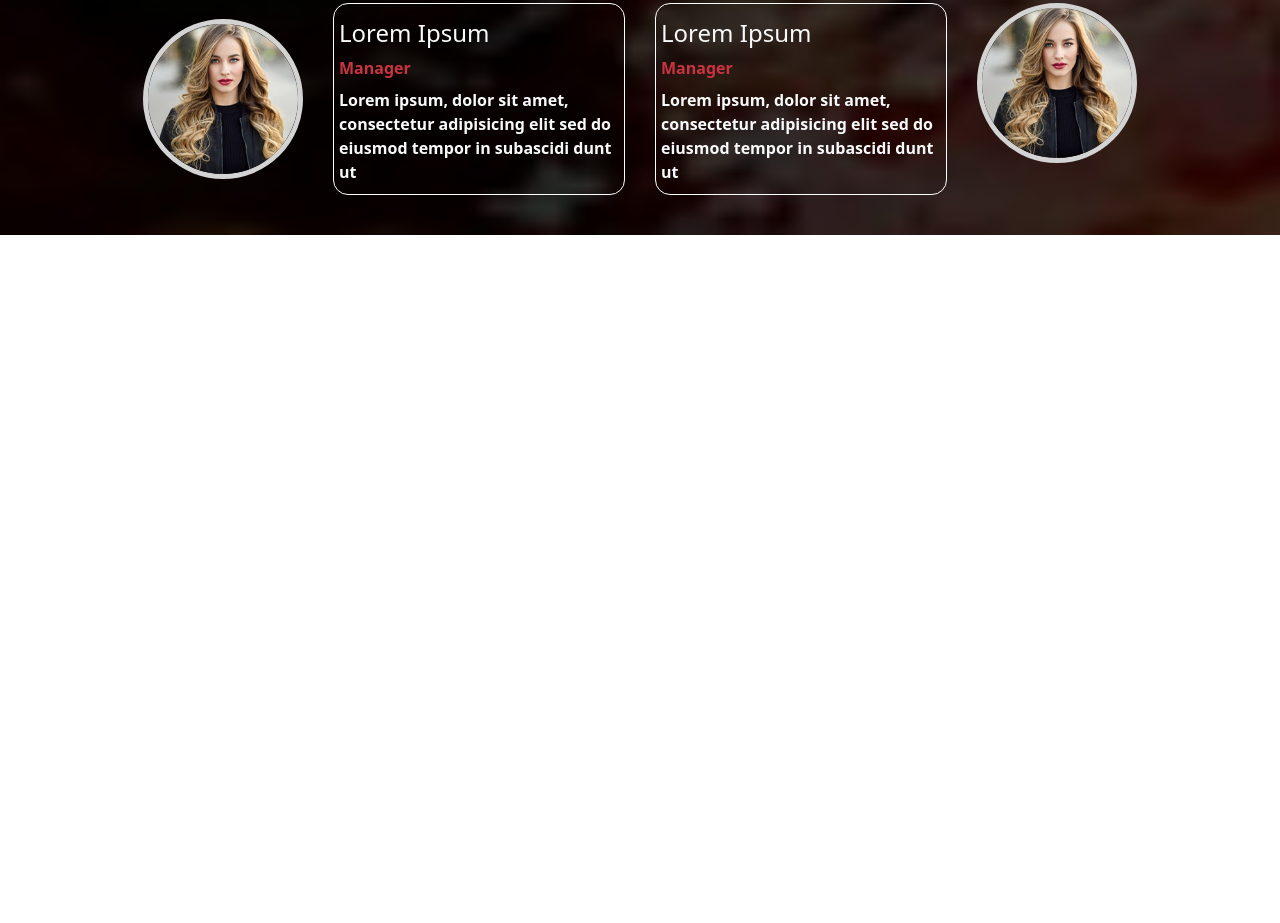
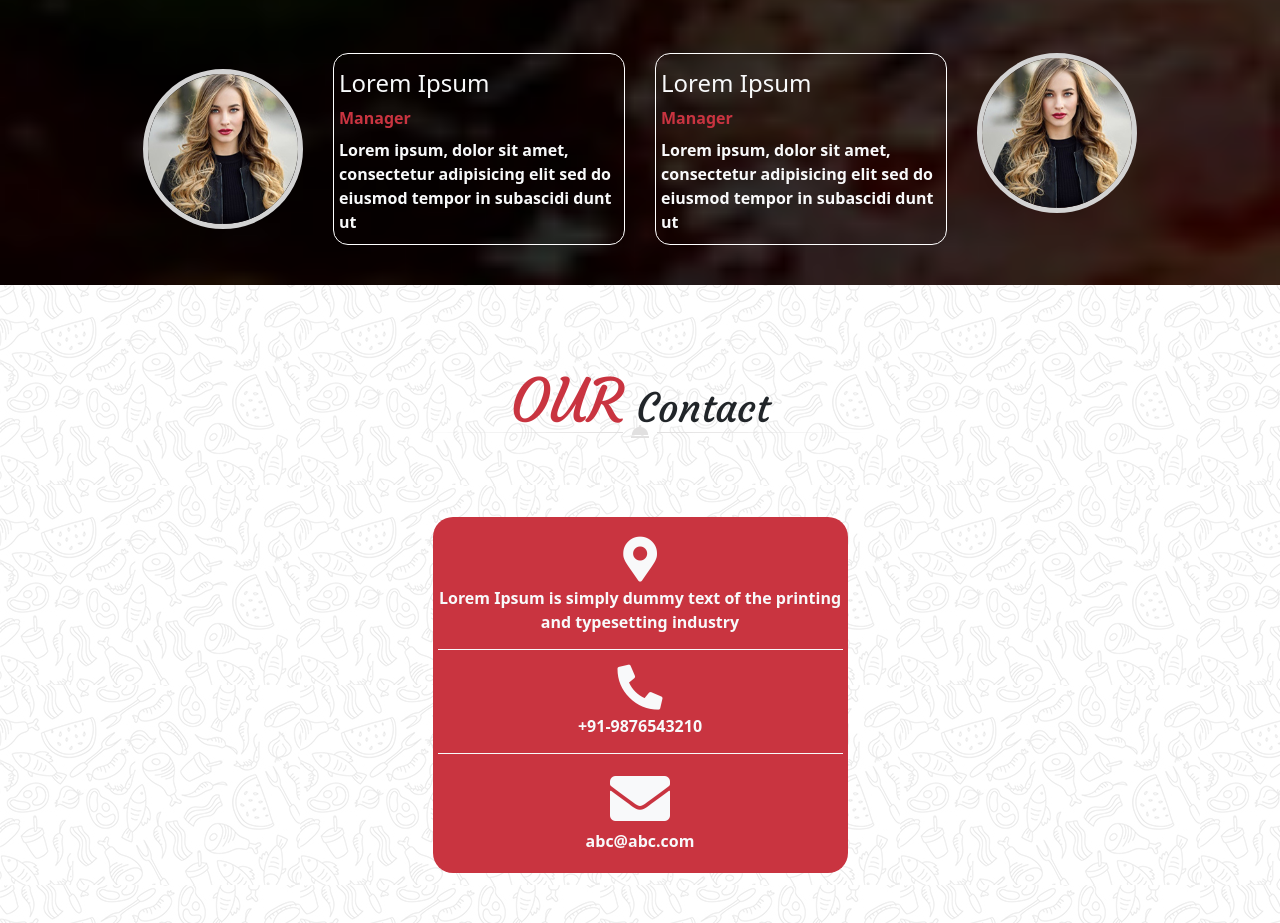
Before and after one commit to laurie2020/site_du_chef, a plain HTML site: page index.html in a window 1280 px wide. Shown: the part 4971-5894 px from the top of the page. Before the commit the page ends 5706 px from the top, so only its background shows below. Drawn offline with nearby package versions, Linux system fonts and the light colour scheme.

Commit message:
section contact

```diff
--- a/index.html
+++ b/index.html
@@ -404,8 +404,25 @@
             </div>
         </div>
     </section>
-    <section style="height: 500px">
-
+    <section id="contact">
+        <div id="contact-title">
+            <h2><span>OUR</span> Contact</h2>
+            <img src="./public/images/decoration_line.png" alt="">
+        </div>
+        <div id="contact-info" class="text-light">
+            <div class="contact-item border-bottom border-light">
+                <i class="fas fa-map-marker-alt mb-1"></i>
+                <p>Lorem Ipsum is simply dummy text of the printing and typesetting industry</p>
+            </div>
+            <div class="contact-item border-bottom border-light">
+                <i class="fas fa-phone-alt mb-1"></i>
+                <p><a href="tel: 0123456790" class="text-light">+91-9876543210</a></p>
+            </div>
+            <div class="contact-item">
+                <i class="fas fa-envelope" id="enveloppe"></i>
+                <p><a href="mailto:abc@abc.com" class="text-light">abc@abc.com</a></p>
+            </div>
+        </div>
     </section>
 </body>
 </html>
--- a/public/sass/_book.sass
+++ b/public/sass/_book.sass
@@ -2,6 +2,7 @@
 #book-blog
     background-image: url(../images/main_bg.jpg)
     padding-top: 50px
+    padding-bottom: 50px
     #book-blog-container
         position: relative
         padding-top: 24px
--- /dev/null
+++ b/public/sass/_contact.sass
@@ -0,0 +1,30 @@
+@import './_variables'
+#contact
+    background-image: url(../images/main_bg.jpg)
+    padding-top: 80px
+    padding-bottom: 50px
+    #contact-title
+        text-align: center
+        position: relative
+        img
+            position: absolute
+            left: 50%
+            margin-left: -221px
+            top: 60px
+    #contact-info
+        background-color: $pink
+        width: 415px
+        margin: 80px auto 0 auto
+        border-radius: 20px
+        text-align: center
+        padding: 5px
+        .contact-item
+            padding: 15px 0
+            i
+                font-size: 45px
+            a
+                text-decoration: none
+            p
+                margin: 0
+            #enveloppe
+                font-size: 60px
--- a/public/sass/style.sass
+++ b/public/sass/style.sass
@@ -4,6 +4,7 @@
 @import './_team'
 @import './_book'
 @import './_testimonials'
+@import './_contact'
 h1, h2
     font-family: 'Courgette', cursive
 .pink-color
```
Also changed, not shown: public/css/_book.css, public/css/_contact.css (added), public/css/style.css, 3 other files.
